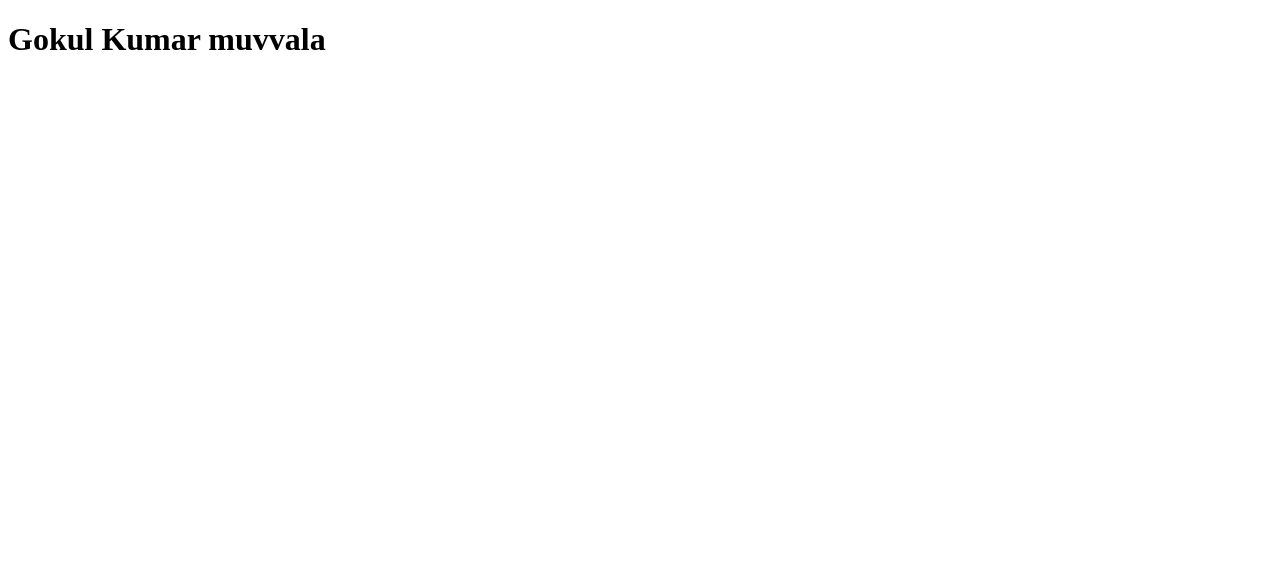
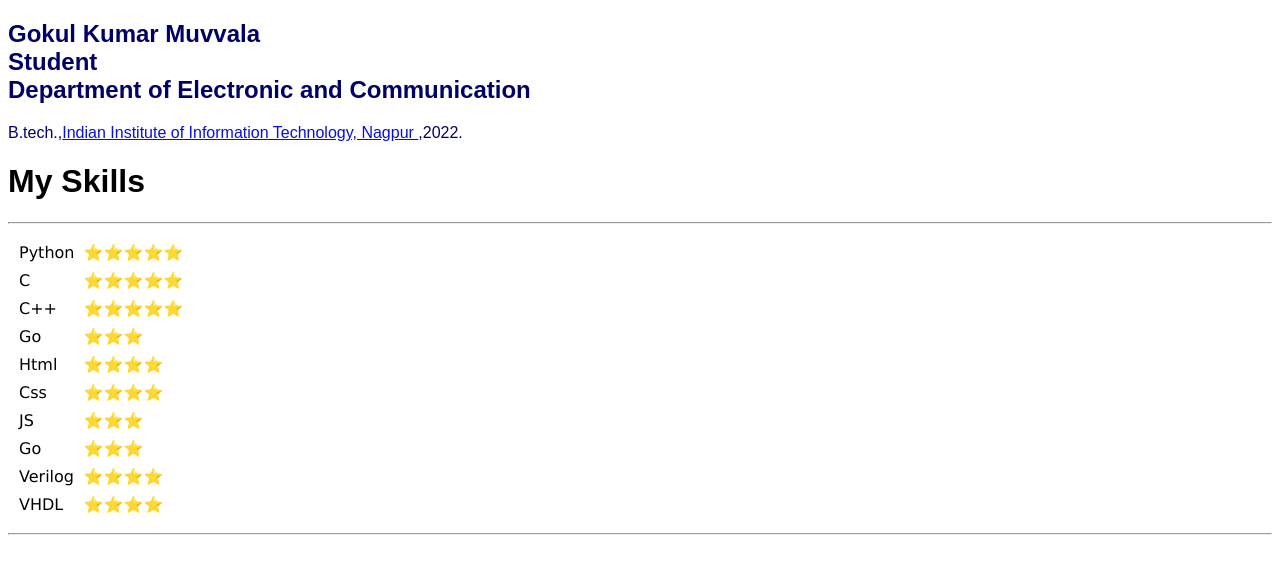
Before and after one commit to gokulmuvvala/HTML-CODES, a plain HTML site: page My personal html website.html in a window 1280 px wide. Drawn offline with Linux system fonts and the light colour scheme.

Commit message:
Codes are updated

```diff
--- a/My personal html website.html
+++ b/My personal html website.html
@@ -4,9 +4,83 @@
     <meta charset="UTF-8">
     <meta http-equiv="X-UA-Compatible" content="IE=edge">
     <meta name="viewport" content="width=device-width, initial-scale=1.0">
-    <title>My Personal website </title>
+    <title> Gokul Kumar Muvvala </title>
+    <!-- Internal CSS -->
+    <style>
+        td {
+          color:black;
+          font-size: medium;
+          margin: 1px;
+          padding: 3px;
+          font-family: Verdana;
+        }
+        body{
+            font-family:sans-serif;
+        }
+      </style>
 </head>
-<body>
- <h1>Gokul Kumar muvvala</h1>
+<body text="#000068" link="#060FDF" vlink="#060FDF" alink="#DC24C5" bgColor="#FFFFFF" >
+ <h2>Gokul Kumar Muvvala <br>
+Student <br>
+Department of Electronic and Communication
+</h2>
+<p>
+B.tech.,<a href="https://iiitn.ac.in/">Indian Institute of Information Technology, Nagpur </a>,2022.
+</p>
+<h1 style="font-family: Arial; color:black">My Skills </h1>
+<hr> <!--Horizontal row-->
+<table>
+    <td>
+      <table cellspacing="3">
+          <tr>
+            <td>Python </td>
+            <td>⭐⭐⭐⭐⭐</td>
+          </tr>
+          <tr>
+            <td>C </td>
+            <td>⭐⭐⭐⭐⭐</td>
+          <tr>
+              <td>C++ </td>
+              <td>⭐⭐⭐⭐⭐</td>
+            </tr>
+            <tr>
+              <td>Go </td>
+              <td>⭐⭐⭐</td>
+            </tr>
+            <tr>
+              <td>Html </td>
+              <td>⭐⭐⭐⭐</td>
+            </tr>
+            <tr>
+              <td>Css </td>
+              <td>⭐⭐⭐⭐</td>
+            </tr>
+            <tr>
+              <td>JS</td>
+              <td>⭐⭐⭐</td>
+            </tr>
+            <tr>
+              <td>Go </td>
+              <td>⭐⭐⭐</td>
+            </tr>
+            <tr>
+              <td>Verilog </td>
+              <td>⭐⭐⭐⭐</td>
+            </tr>
+            <tr>
+              <td>VHDL </td>
+              <td>⭐⭐⭐⭐</td>
+            </tr>
+            </table>
+
+    </td>
+    </tr>
+    </td>
+</table>
+</td>
+</tr>
+</table>
+<hr>
+</body>
 </body>
 </html>
```
Also changed, not shown: Udemy Html Tables code challenge in method-2.html (added, +74 -0 lines), Udemy Html Tables code challenge.html (added, +39 -0 lines), class creation example.html (added, +40 -0 lines), iframe example-1.html (added, +16 -0 lines), iframe example-2.html (added, +20 -0 lines), heart gif.gif (added).
